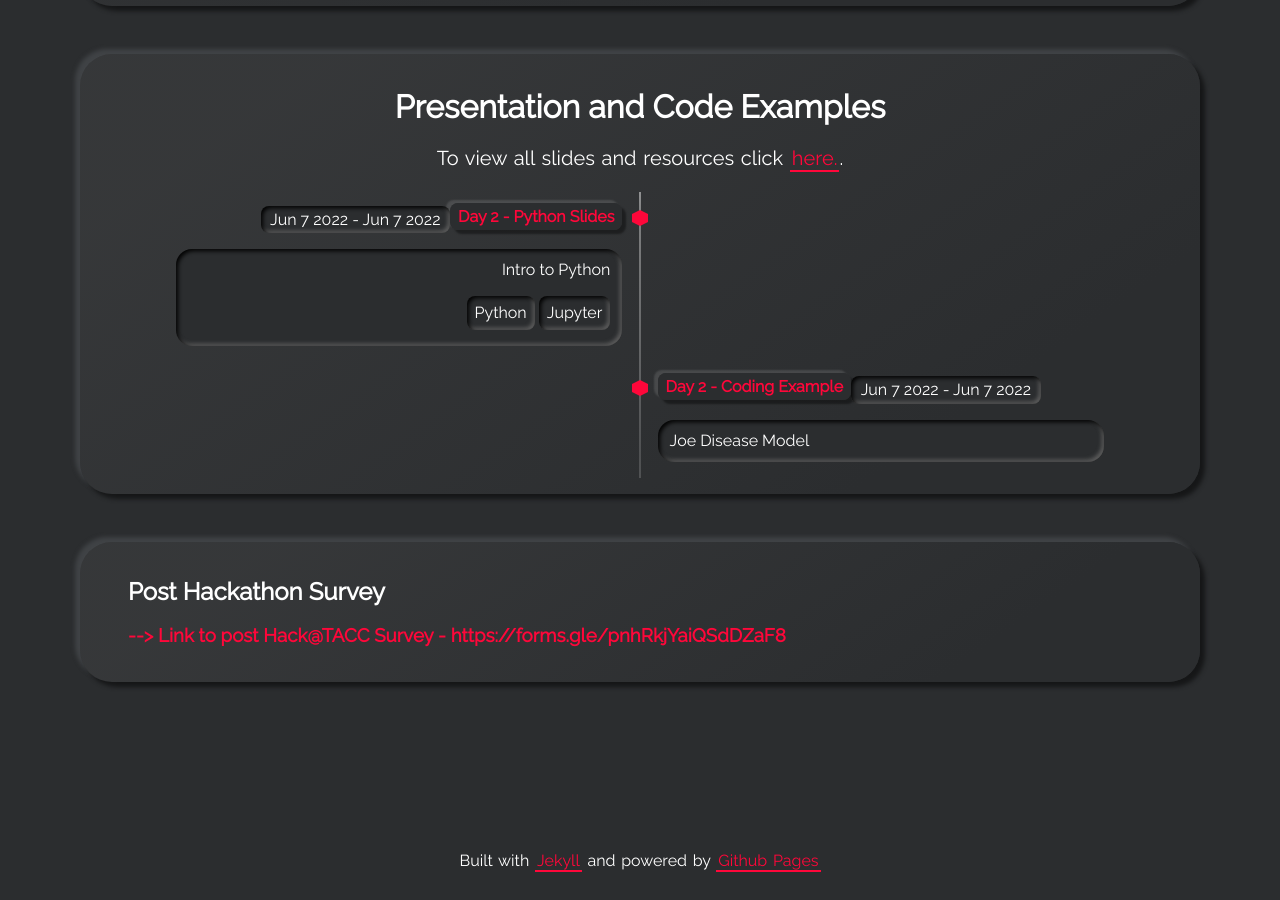
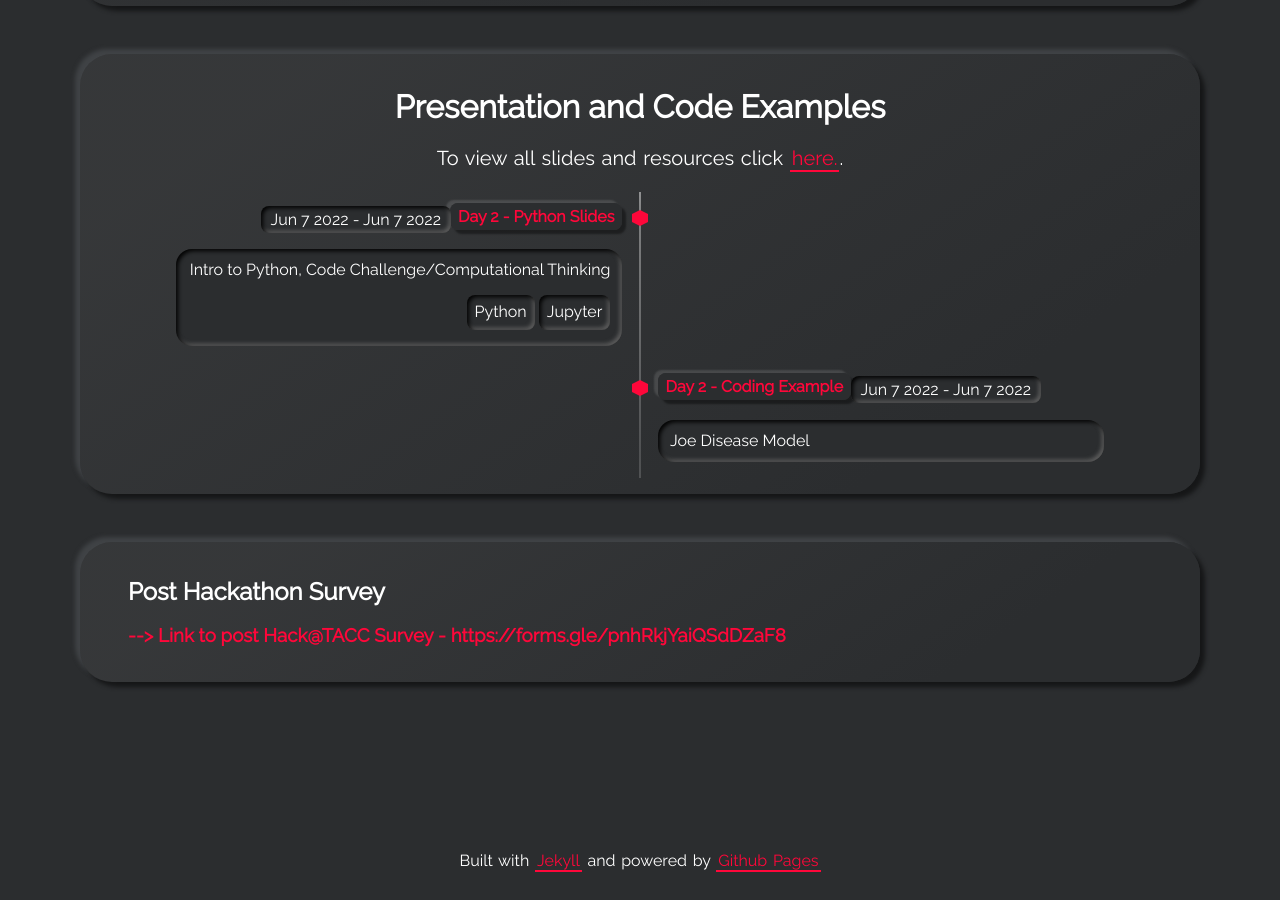
Before and after one commit to HackHPC/BigDataHack-2022, a Jekyll site: the page built from index.md, in a window 1280 px wide and 900 px high, scrolled down 3246 px. Built offline with Jekyll 4.4.1, drawn with Linux system fonts in a browser that asks for light colours; our own code applies the rules of GitHub Pages for plain Markdown files.

Commit message:
added computational thinking

```diff
--- a/_data/timeline.yml
+++ b/_data/timeline.yml
@@ -20,7 +20,7 @@
 - title: Day 2 - Python Slides
   title-url: https://github.com/HackHPC/HackatTACC-2022/tree/gh-pages/assets/slides/tuesday_files
   date: Jun 7 2022 - Jun 7 2022
-  subtitle: Intro to Python
+  subtitle: "Intro to Python, Code Challenge/Computational Thinking"
   tags:
     - tag: Python
     - tag: Jupyter
```
